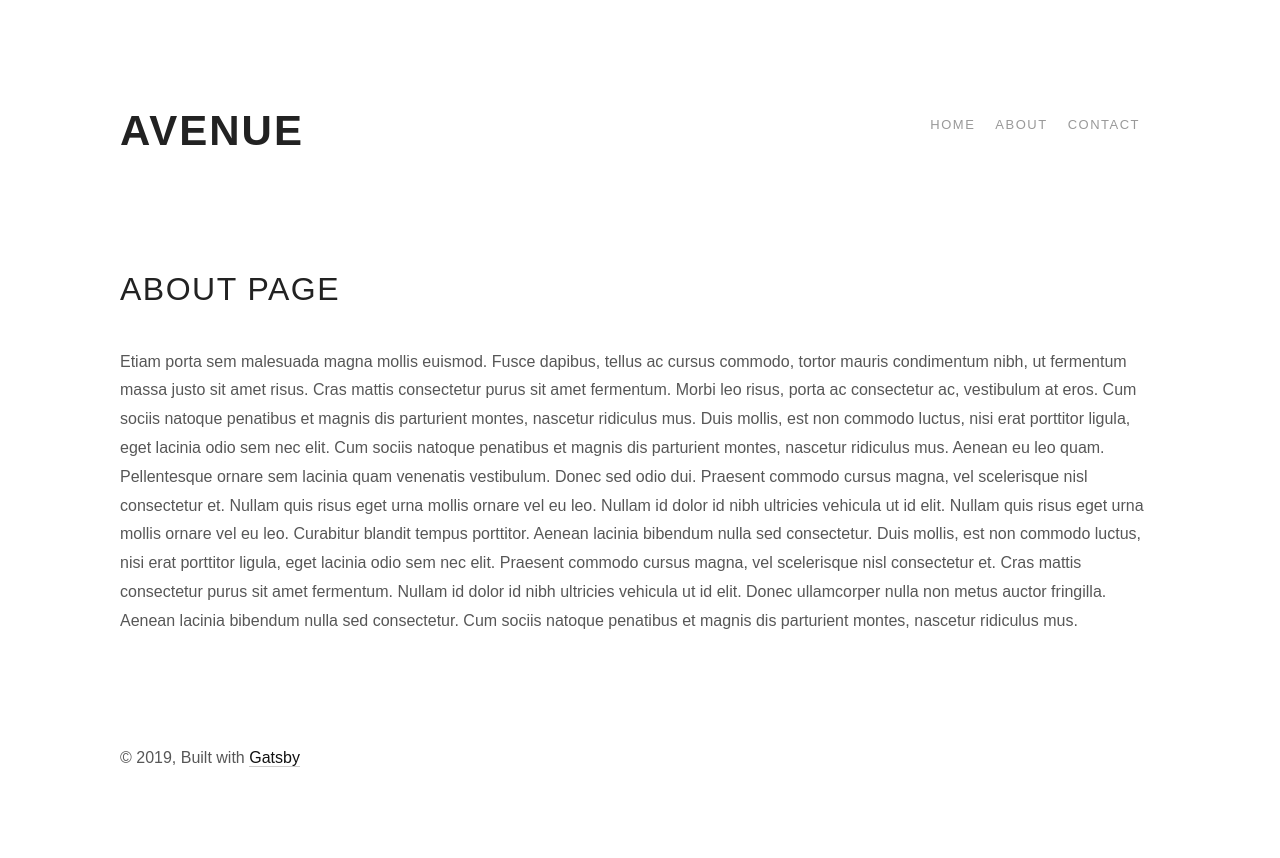
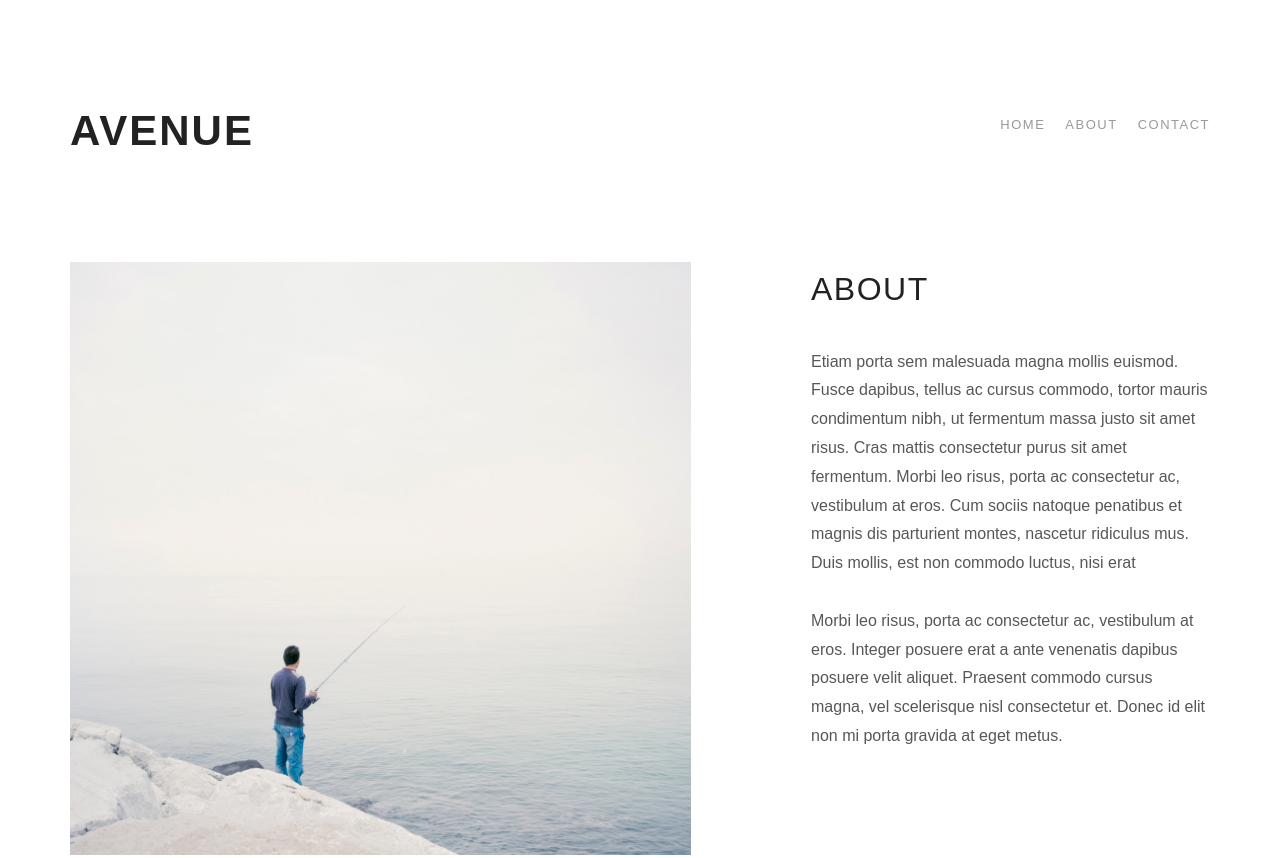
Before and after one commit to alexadark/gatsbybook-markdown, a Gatsby site: page /about in a window 1280 px wide. Shown: the top 858 px of the page. Built offline with nearby package versions, Linux system fonts and the light colour scheme; Gatsby itself is replaced by a stand-in of ours.

Commit message:
gatsby image and about page

```diff
--- a/src/components/Menu.js
+++ b/src/components/Menu.js
@@ -11,6 +11,9 @@ const HeaderMenu = styled.nav`
     margin: 0;
     > li {
       padding-right: 20px;
+      &:last-child {
+        padding-right: 0;
+      }
 
       a {
         text-decoration: none;
--- a/src/components/image.js
+++ b/src/components/image.js
@@ -17,10 +17,10 @@ const Image = () => (
   <StaticQuery
     query={graphql`
       query {
-        placeholderImage: file(relativePath: { eq: "gatsby-astronaut.png" }) {
+        placeholderImage: file(relativePath: { eq: "about.jpeg" }) {
           childImageSharp {
-            fluid(maxWidth: 300) {
-              ...GatsbyImageSharpFluid
+            fluid(maxWidth: 800) {
+              ...GatsbyImageSharpFluid_tracedSVG
             }
           }
         }
--- a/src/components/layout.js
+++ b/src/components/layout.js
@@ -11,7 +11,6 @@ import { StaticQuery, graphql } from "gatsby"
 
 import Header from "./Header.js"
 import Footer from "./Footer.js"
-import styled from "styled-components"
 import { GlobalStyles, Container } from "../styles"
 
 const Layout = ({ children }) => (
--- a/src/pages/about.js
+++ b/src/pages/about.js
@@ -2,34 +2,50 @@ import React from "react"
 
 import Layout from "../components/Layout"
 import SEO from "../components/Seo"
+import styled from "styled-components"
 import { PageTitle } from "../styles"
+import Image from "../components/Image"
 
+const TwoColumns = styled.div`
+  @media (min-width: 1024px) {
+    display: flex;
+    flex-direction: row-reverse;
+    justify-content: space-between;
+  }
+  .gatsby-image-wrapper {
+    flex-basis: 65%;
+    img {
+      padding-right: 120px;
+    }
+  }
+  .content {
+    flex-basis: 35%;
+    margin-bottom: 40px;
+  }
+`
 const AboutPage = () => (
   <Layout>
     <SEO title="Contact" />
-    <PageTitle>About Page</PageTitle>
-    <p>
-      Etiam porta sem malesuada magna mollis euismod. Fusce dapibus, tellus ac
-      cursus commodo, tortor mauris condimentum nibh, ut fermentum massa justo
-      sit amet risus. Cras mattis consectetur purus sit amet fermentum. Morbi
-      leo risus, porta ac consectetur ac, vestibulum at eros. Cum sociis natoque
-      penatibus et magnis dis parturient montes, nascetur ridiculus mus. Duis
-      mollis, est non commodo luctus, nisi erat porttitor ligula, eget lacinia
-      odio sem nec elit. Cum sociis natoque penatibus et magnis dis parturient
-      montes, nascetur ridiculus mus. Aenean eu leo quam. Pellentesque ornare
-      sem lacinia quam venenatis vestibulum. Donec sed odio dui. Praesent
-      commodo cursus magna, vel scelerisque nisl consectetur et. Nullam quis
-      risus eget urna mollis ornare vel eu leo. Nullam id dolor id nibh
-      ultricies vehicula ut id elit. Nullam quis risus eget urna mollis ornare
-      vel eu leo. Curabitur blandit tempus porttitor. Aenean lacinia bibendum
-      nulla sed consectetur. Duis mollis, est non commodo luctus, nisi erat
-      porttitor ligula, eget lacinia odio sem nec elit. Praesent commodo cursus
-      magna, vel scelerisque nisl consectetur et. Cras mattis consectetur purus
-      sit amet fermentum. Nullam id dolor id nibh ultricies vehicula ut id elit.
-      Donec ullamcorper nulla non metus auctor fringilla. Aenean lacinia
-      bibendum nulla sed consectetur. Cum sociis natoque penatibus et magnis dis
-      parturient montes, nascetur ridiculus mus.
-    </p>
+    <TwoColumns>
+      <div className="content">
+        <PageTitle>About</PageTitle>
+        <p>
+          Etiam porta sem malesuada magna mollis euismod. Fusce dapibus, tellus
+          ac cursus commodo, tortor mauris condimentum nibh, ut fermentum massa
+          justo sit amet risus. Cras mattis consectetur purus sit amet
+          fermentum. Morbi leo risus, porta ac consectetur ac, vestibulum at
+          eros. Cum sociis natoque penatibus et magnis dis parturient montes,
+          nascetur ridiculus mus. Duis mollis, est non commodo luctus, nisi erat
+        </p>
+        <p>
+          Morbi leo risus, porta ac consectetur ac, vestibulum at eros. Integer
+          posuere erat a ante venenatis dapibus posuere velit aliquet. Praesent
+          commodo cursus magna, vel scelerisque nisl consectetur et. Donec id
+          elit non mi porta gravida at eget metus.
+        </p>
+      </div>
+      <Image />
+    </TwoColumns>
   </Layout>
 )
 
--- a/src/styles/Container.js
+++ b/src/styles/Container.js
@@ -1,7 +1,7 @@
 import styled from "styled-components"
 
 export const Container = styled.div`
-  max-width: 1100px;
+  max-width: 1200px;
   margin: 0 auto;
   padding: 0 30px;
 `
```
Also changed, not shown: src/images/about.jpeg (added).
